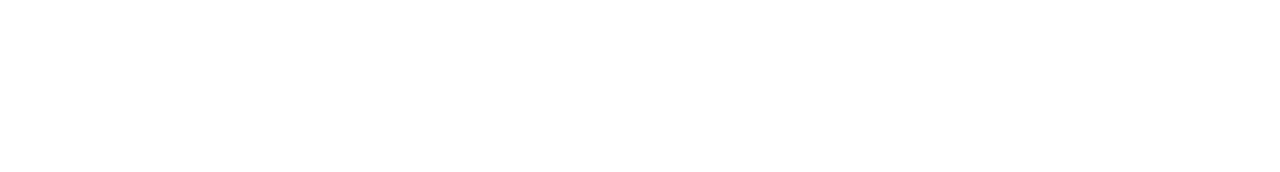
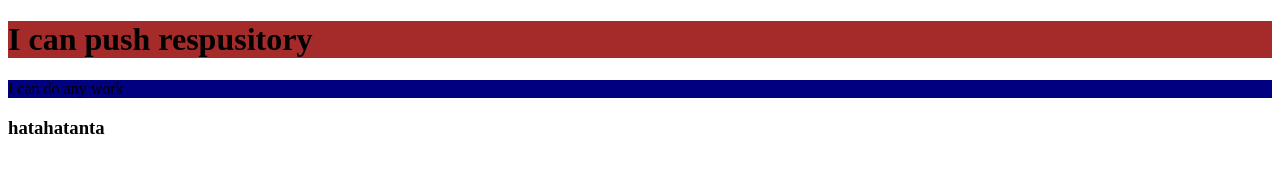
Before and after one commit to Habibnusrat/my_2nd_repo, a plain HTML site: page index.html in a window 1280 px wide. Drawn offline with Linux system fonts and the light colour scheme.

Commit message:
i love webdevolopment

```diff
--- a/index.html
+++ b/index.html
@@ -9,6 +9,8 @@
 
 </head>
 <body>
-
+   <h1>I can push respusitory</h1>
+   <p>I can do any work</p>
+   <h3> hatahatanta</h3>
 </body>
 </html>
--- a/style.css
+++ b/style.css
@@ -1,3 +1,6 @@
 p{
     background-color: navy;
 }
+h1{
+    background-color: brown;
+}
```
